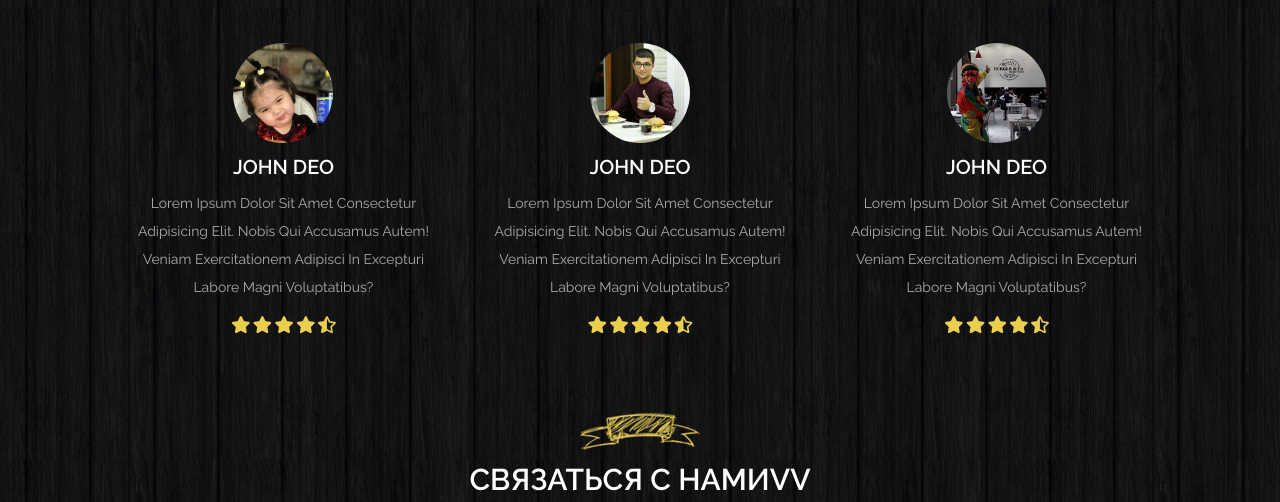
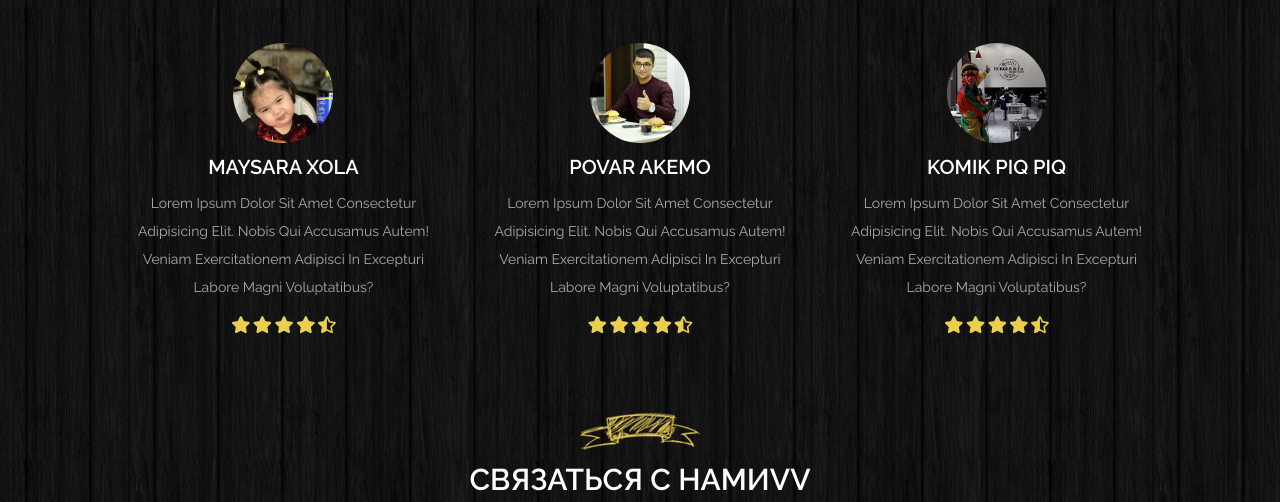
Before and after one commit to boryabla/burgerco.github.io, a website: page index.html in a window 1280 px wide. Shown: the part 3147-3649 px from the top of the page. Drawn offline with nearby package versions, Linux system fonts and the light colour scheme.

Commit message:
Update index.html

```diff
--- a/index.html
+++ b/index.html
@@ -245,7 +245,7 @@
 
       <div class="box" data-aos="fade-up" data-aos-delay="150">
          <img src="images/Без имени-2.png" alt="">
-         <h3>john deo</h3>
+         <h3>Maysara Xola</h3>
          <p>Lorem ipsum dolor sit amet consectetur adipisicing elit. Nobis qui accusamus autem! Veniam exercitationem adipisci in excepturi labore magni voluptatibus?</p>
          <div class="stars">
             <i class="fas fa-star"></i>
@@ -258,7 +258,7 @@
 
       <div class="box" data-aos="fade-up" data-aos-delay="300">
          <img src="images/Без имени-3.png" alt="">
-         <h3>john deo</h3>
+         <h3>Povar akemo</h3>
          <p>Lorem ipsum dolor sit amet consectetur adipisicing elit. Nobis qui accusamus autem! Veniam exercitationem adipisci in excepturi labore magni voluptatibus?</p>
          <div class="stars">
             <i class="fas fa-star"></i>
@@ -271,7 +271,7 @@
 
       <div class="box" data-aos="fade-up" data-aos-delay="450">
          <img src="images/Без имени-4.png" alt="">
-         <h3>john deo</h3>
+         <h3>Komik piq piq</h3>
          <p>Lorem ipsum dolor sit amet consectetur adipisicing elit. Nobis qui accusamus autem! Veniam exercitationem adipisci in excepturi labore magni voluptatibus?</p>
          <div class="stars">
             <i class="fas fa-star"></i>
```
